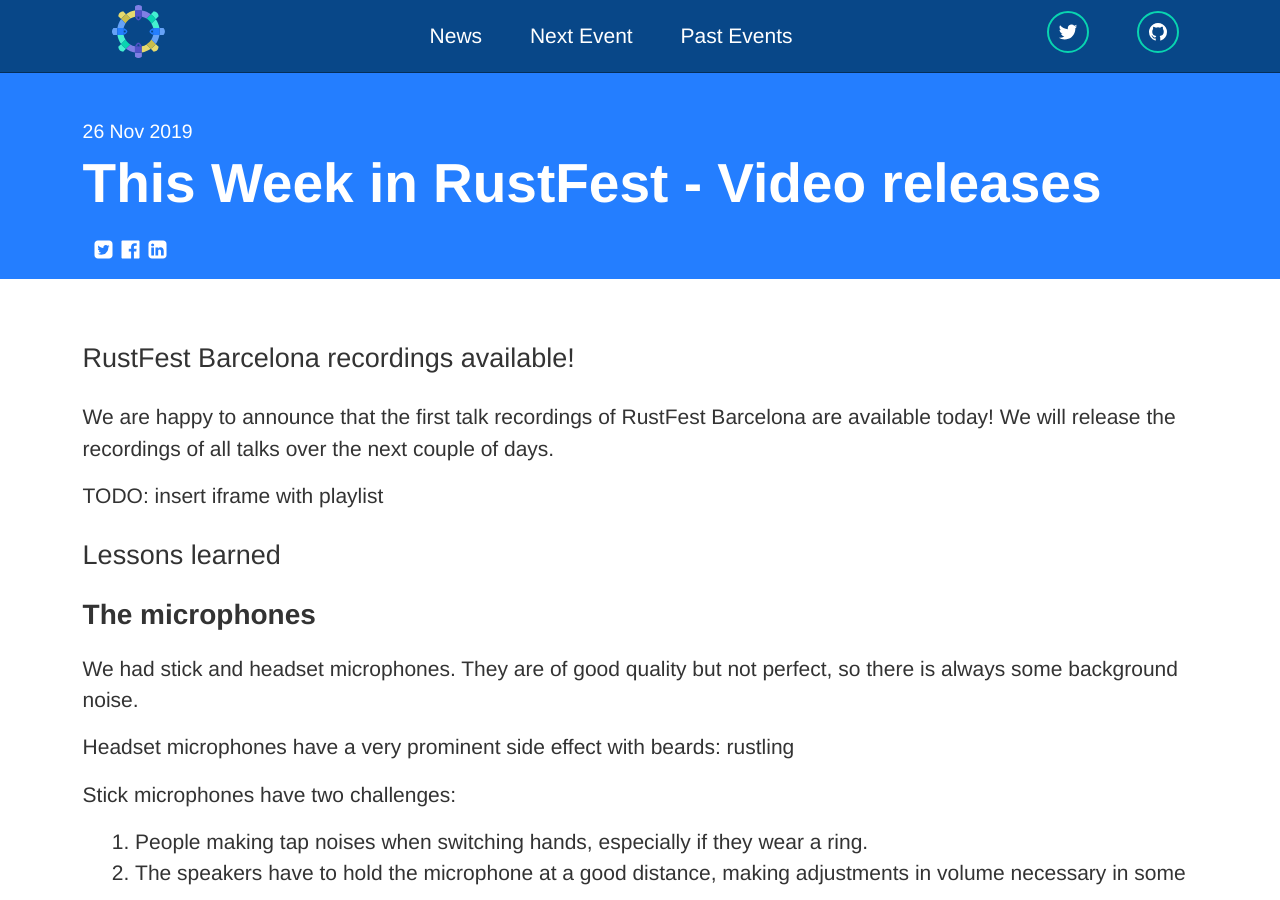
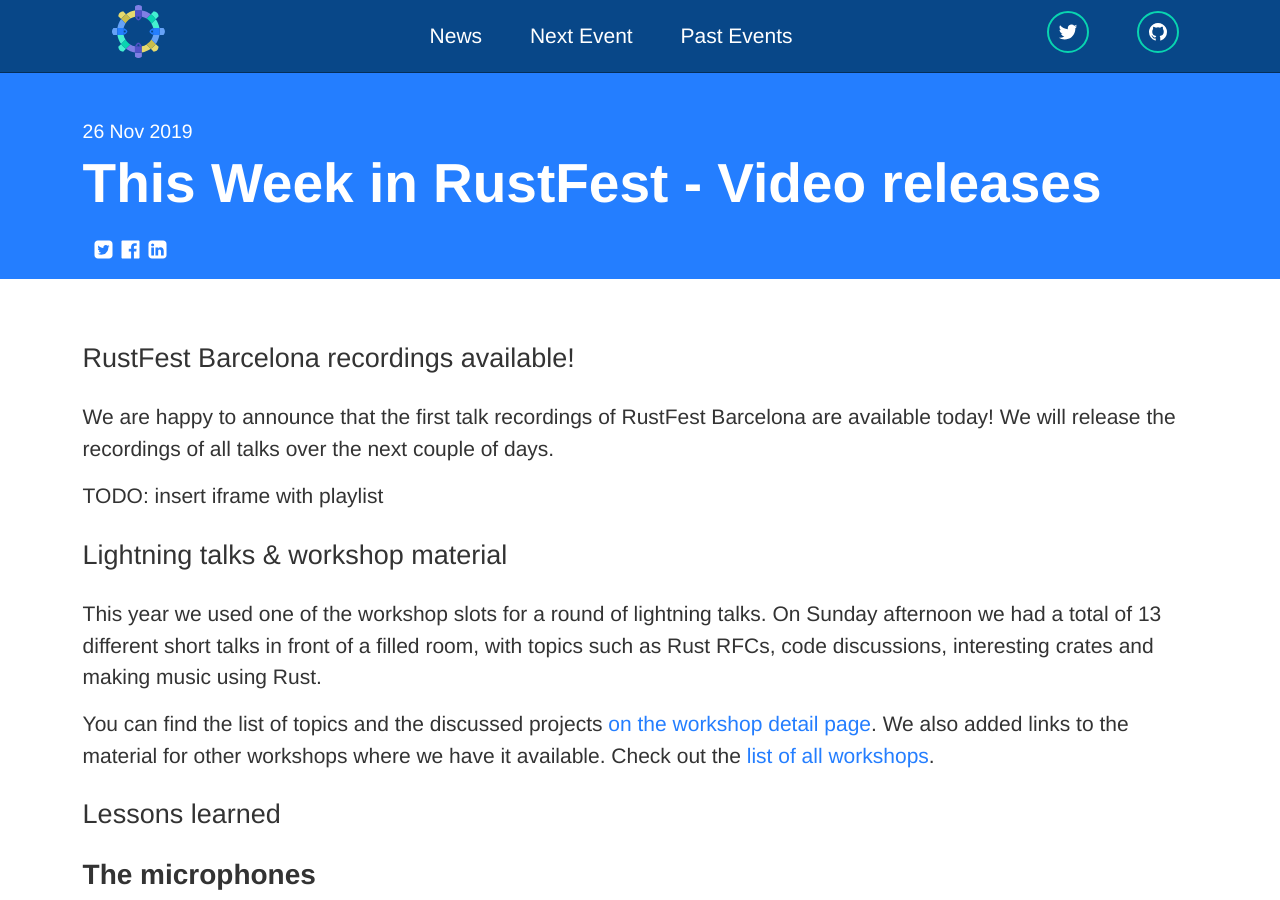
Before and after one commit to RustFestEU/blog.rustfest.eu, a Jekyll site: the page built from _posts/2019-11-26-this-week-in-rustfest-barcelona-videos.md, in a window 1280 px wide and 900 px high. Built offline with Jekyll 4.4.1, drawn with Linux system fonts in a browser that asks for light colours.

Commit message:
Add something about the ligthning talks & workshop material

```diff
--- a/_posts/2019-11-26-this-week-in-rustfest-barcelona-videos.md
+++ b/_posts/2019-11-26-this-week-in-rustfest-barcelona-videos.md
@@ -14,6 +14,15 @@
 We will release the recordings of all talks over the next couple of days.
 
 TODO: insert iframe with playlist
+
+## Lightning talks & workshop material
+
+This year we used one of the workshop slots for a round of lightning talks.
+On Sunday afternoon we had a total of 13 different short talks in front of a filled room,
+with topics such as Rust RFCs, code discussions, interesting crates and making music using Rust.
+
+You can find the list of topics and the discussed projects [on the workshop detail page](https://barcelona.rustfest.eu/sessions/bring-your-topic).
+We also added links to the material for other workshops where we have it available. Check out the [list of all workshops](https://barcelona.rustfest.eu/workshops/).
 
 ## Lessons learned
 
```
